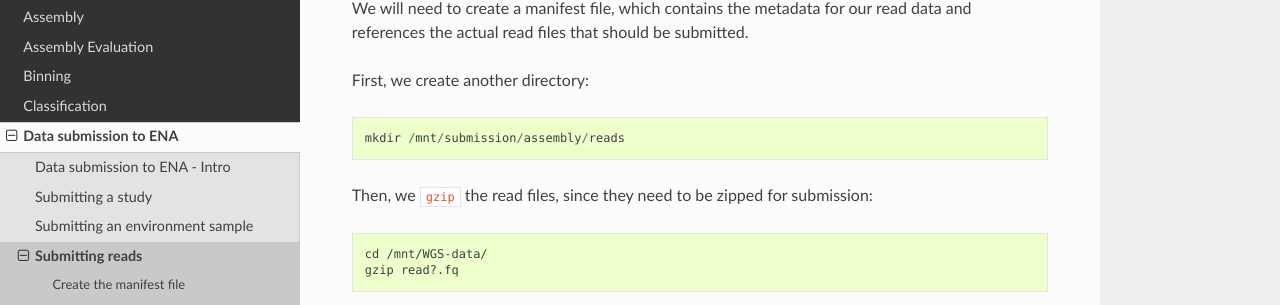
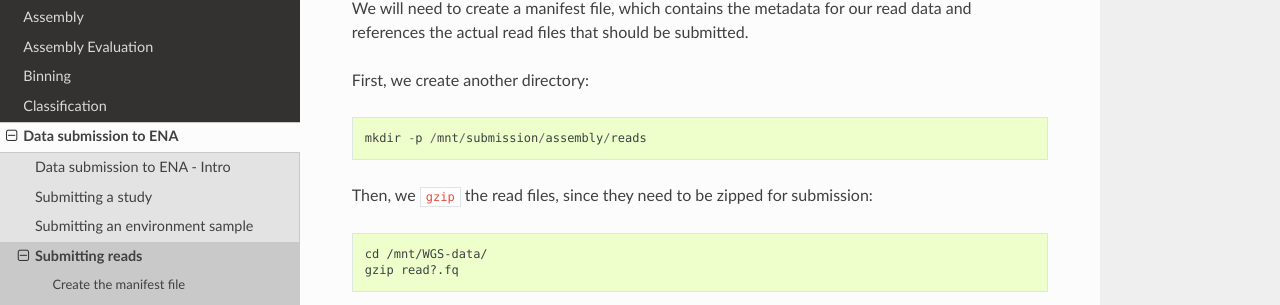
Before and after one commit to metagenomics/metagenomics-workshop, a Sphinx documentation site: the page built from docs/data_submission/read_submission.rst, in a window 1280 px wide and 900 px high. Shown: the part 235-540 px from the top of the window. Built offline with Sphinx 7.4.7 and the Read the Docs theme 2.0.0, drawn with Linux system fonts in a browser that asks for light colours.

```diff
--- a/docs/data_submission/read_submission.rst
+++ b/docs/data_submission/read_submission.rst
@@ -7,7 +7,7 @@ We will need to create a manifest file, which contains the metadata for our read
 
 First, we create another directory::
 
-  mkdir /mnt/submission/assembly/reads
+  mkdir -p /mnt/submission/assembly/reads
 
 
 Then, we ``gzip`` the read files, since they need to be zipped for submission::
```
